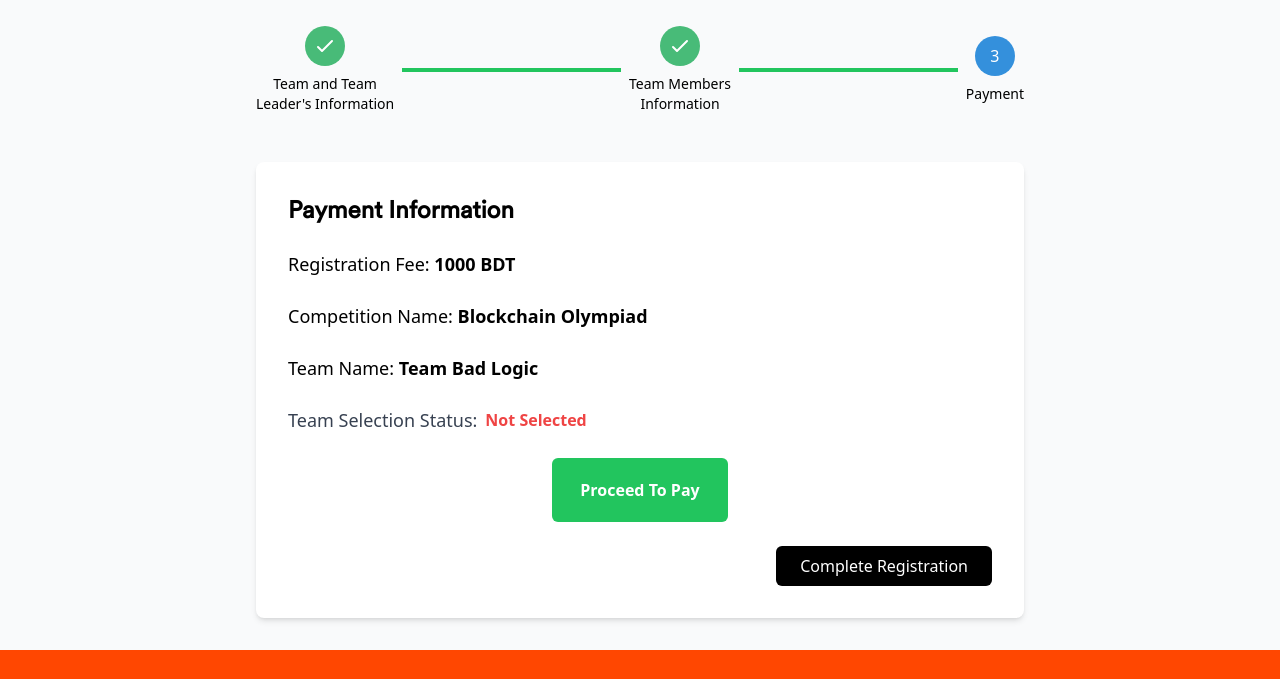
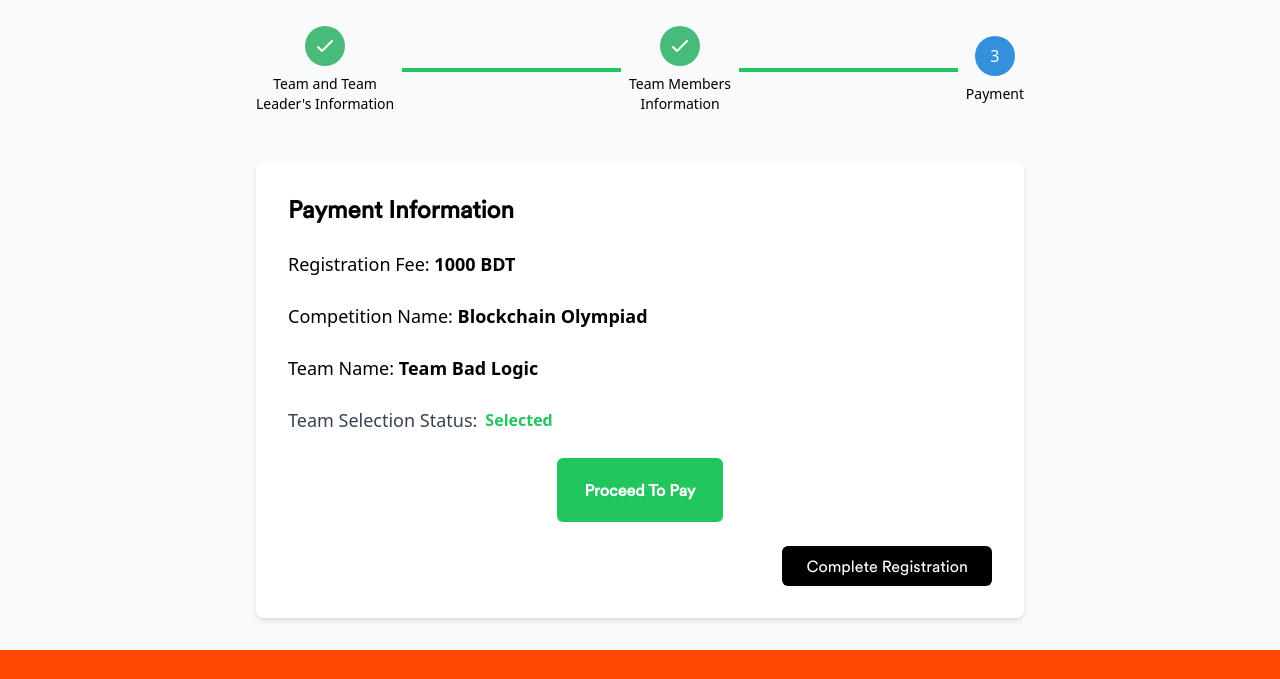
Before and after one commit to naeemsadik/RegPages, a plain HTML site: page payment.html in a window 1280 px wide. Shown: the part 86-765 px from the top of the page. Drawn offline with nearby package versions, Linux system fonts and the light colour scheme; files whose address does not match are found by name.

Commit message:
final touch of fonts

```diff
--- a/payment.html
+++ b/payment.html
@@ -66,17 +66,17 @@
                 </div>
                 <div class="flex items-center">
                     <span for="teamSelection" class="text-lg font-medium text-gray-700">Team Selection Status:</span>
-                    <!-- <span class="ml-2 text-green-500"><b>Selected</b></span> -->
-                    <span class="ml-2 text-red-500"><b>Not Selected</b></span>
+                    <span class="ml-2 text-green-500"><b>Selected</b></span>
+                    <!-- <span class="ml-2 text-red-500"><b>Not Selected</b></span> -->
                 </div>
                 <div class="flex justify-center">
-                    <a href="#" id="proceedToPay" class="bg-green-500 text-white font-bold px-7 py-5 rounded-md hover:bg-green-600 transition-colors">
+                    <a href="#" id="proceedToPay" class="bg-green-500 text-white font-bold px-7 py-5 rounded-md hover:bg-green-600 transition-colors font-circularweb-book">
                         Proceed To Pay
                     </a>
                 </div>
                 <div class="flex justify-end">
                     <button type="submit" id="submitPayment"
-                        class="bg-black text-white px-6 py-2 rounded-md hover:bg-[#ff4701] transition-colors">
+                        class="bg-black text-white px-6 py-2 rounded-md hover:bg-[#ff4701] transition-colors font-circularweb-book">
                         Complete Registration
                     </button>
                 </div>
```
